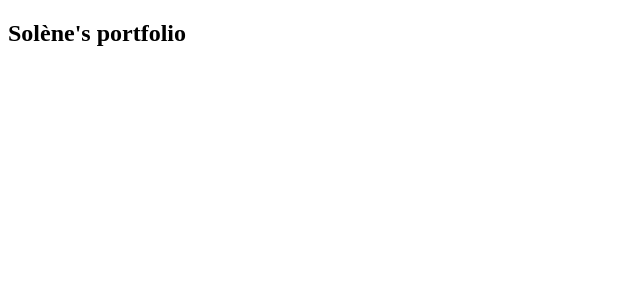
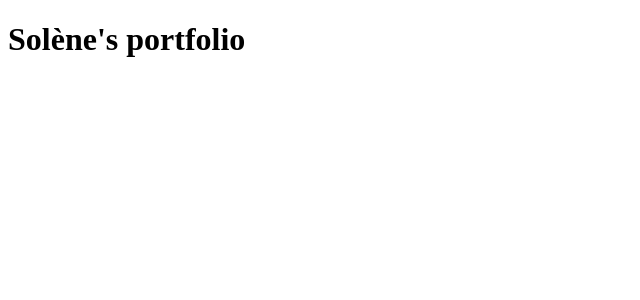
Before and after one commit to solenedel/portfolio, a React (Create React App) app: page / in a window 1280 px wide. Shown: the top 300 px of the page, without its empty margins (0-640 px from the left). Built offline with nearby package versions, Linux system fonts and the light colour scheme.

Commit message:
install npm packages

```diff
--- a/package.json
+++ b/package.json
@@ -10,6 +10,7 @@
     "react": "^17.0.2",
     "react-dom": "^17.0.2",
     "react-scripts": "4.0.3",
+    "styled-components": "^5.3.3",
     "web-vitals": "^1.1.2"
   },
   "scripts": {
--- a/src/App.js
+++ b/src/App.js
@@ -1,11 +1,10 @@
-
+import React from "react";
+import Header from "./components/Header";
 
 function App() {
   return (
     <div className="App">
-      <header className="App-header">
-        <h2>Solène's portfolio</h2>
-      </header>
+      <Header />
     </div>
   );
 }
--- /dev/null
+++ b/src/components/Header.js
@@ -0,0 +1,12 @@
+import React from "react";
+
+
+const Header = () => {
+  return (
+    <header>
+        <h1>Solène's portfolio</h1>
+    </header>
+   );
+}
+
+export default Header;
```
Also changed, not shown: 1 other file (tests, documents, lock files or other folders).
